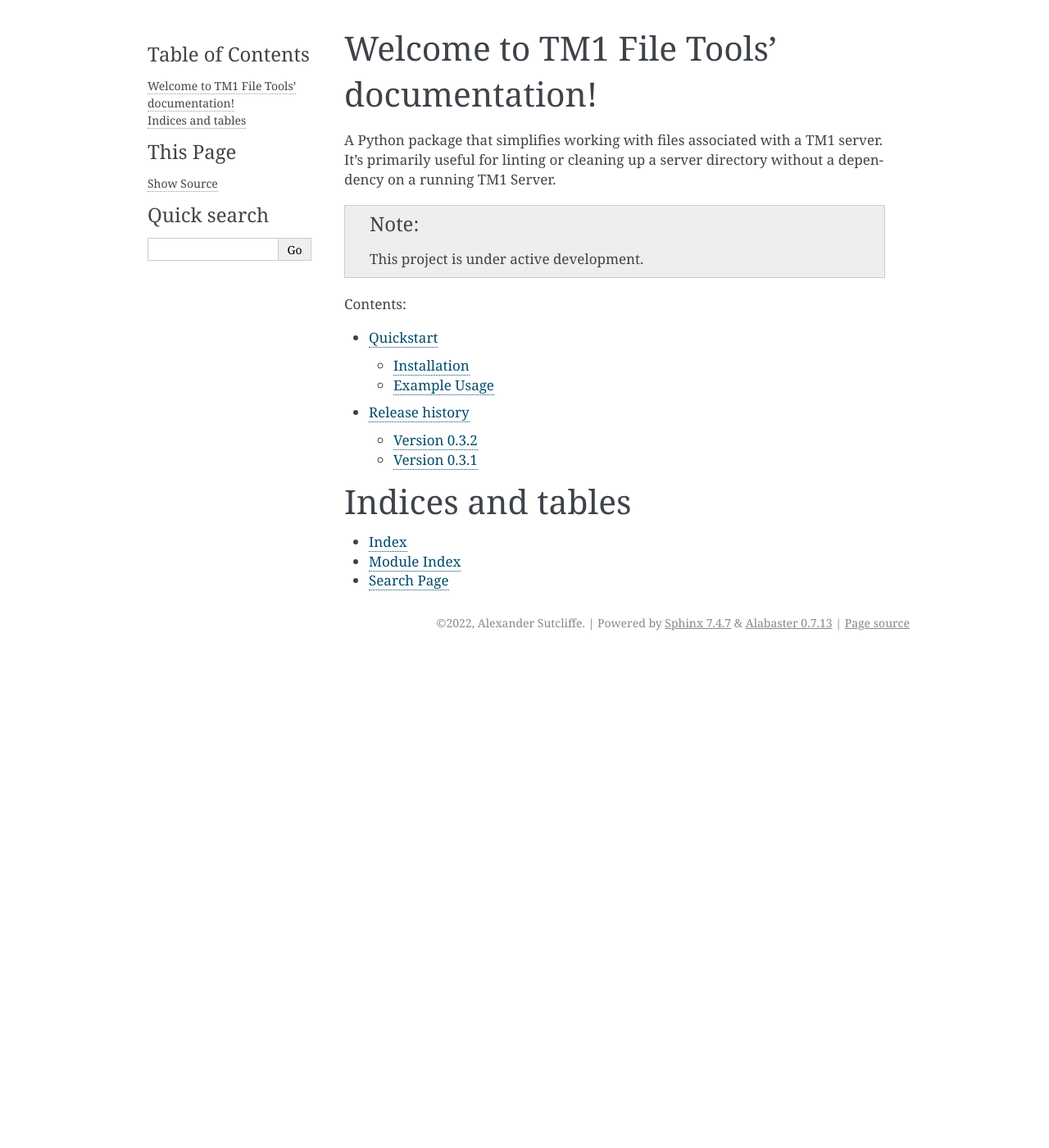
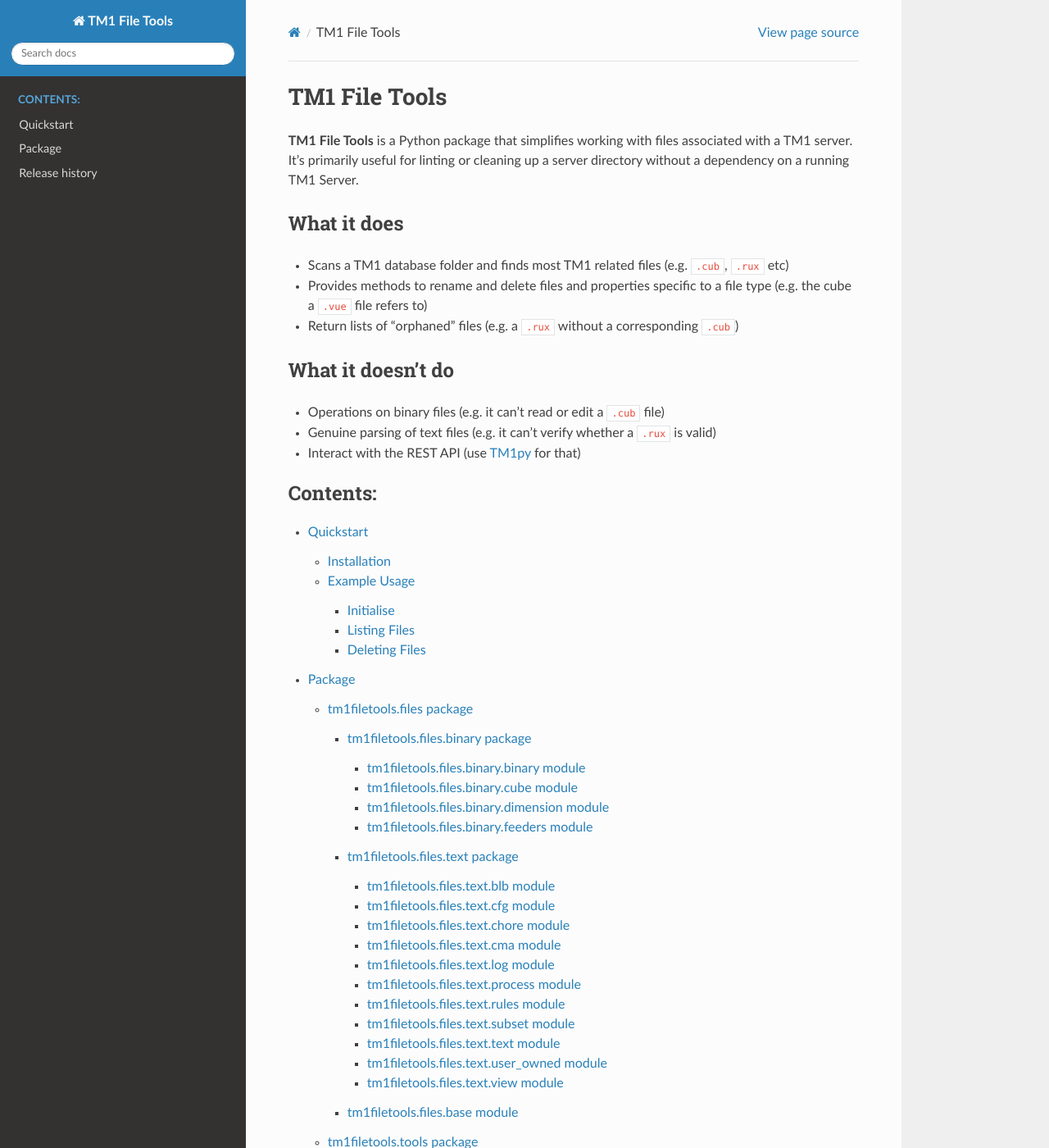
Before and after one commit to scrambldchannel/tm1-file-tools, a Sphinx documentation site: the page built from docs/source/index.rst, in a window 1280 px wide and 1400 px high. Shown: the whole window at 82% size. Built offline with Sphinx 7.4.7 and the Read the Docs theme 2.0.0, drawn with Linux system fonts in a browser that asks for light colours; some of the changed text lies outside the part shown.

Commit message:
docs: basic autodoc setup

```diff
--- a/docs/source/conf.py
+++ b/docs/source/conf.py
@@ -16,8 +16,8 @@
 
 extensions = [
     "sphinx.ext.autodoc",
-    # 'sphinxcontrib_github_alt',
-    # 'pydata_sphinx_theme',
+    "sphinx.ext.autosummary",
+    "sphinx_rtd_theme",
 ]
 github_project_url = "https://github.com/scrambldchannel/tm1-file-tools"
 
@@ -28,7 +28,7 @@
 # -- Options for HTML output -------------------------------------------------
 # https://www.sphinx-doc.org/en/master/usage/configuration.html#options-for-html-output
 
-# html_theme = "pydata_sphinx_theme"
+html_theme = "sphinx_rtd_theme"
 html_static_path = ["_static"]
 
 # The name of the Pygments (syntax highlighting) style to use.
--- /dev/null
+++ b/docs/source/generated/tm1filetools.files.binary.rst
@@ -0,0 +1,35 @@
+tm1filetools.files.binary package
+=================================
+
+
+tm1filetools.files.binary.binary module
+---------------------------------------
+
+.. automodule:: tm1filetools.files.binary.binary
+   :members:
+   :undoc-members:
+   :show-inheritance:
+
+tm1filetools.files.binary.cube module
+-------------------------------------
+
+.. automodule:: tm1filetools.files.binary.cube
+   :members:
+   :undoc-members:
+   :show-inheritance:
+
+tm1filetools.files.binary.dimension module
+------------------------------------------
+
+.. automodule:: tm1filetools.files.binary.dimension
+   :members:
+   :undoc-members:
+   :show-inheritance:
+
+tm1filetools.files.binary.feeders module
+----------------------------------------
+
+.. automodule:: tm1filetools.files.binary.feeders
+   :members:
+   :undoc-members:
+   :show-inheritance:
--- /dev/null
+++ b/docs/source/generated/tm1filetools.files.rst
@@ -0,0 +1,17 @@
+tm1filetools.files package
+==========================
+
+
+.. toctree::
+   :maxdepth: 2
+
+   tm1filetools.files.binary
+   tm1filetools.files.text
+
+tm1filetools.files.base module
+------------------------------
+
+.. automodule:: tm1filetools.files.base
+   :members:
+   :undoc-members:
+   :show-inheritance:
--- /dev/null
+++ b/docs/source/generated/tm1filetools.files.text.rst
@@ -0,0 +1,91 @@
+tm1filetools.files.text package
+===============================
+
+
+tm1filetools.files.text.blb module
+----------------------------------
+
+.. automodule:: tm1filetools.files.text.blb
+   :members:
+   :undoc-members:
+   :show-inheritance:
+
+tm1filetools.files.text.cfg module
+----------------------------------
+
+.. automodule:: tm1filetools.files.text.cfg
+   :members:
+   :undoc-members:
+   :show-inheritance:
+
+tm1filetools.files.text.chore module
+------------------------------------
+
+.. automodule:: tm1filetools.files.text.chore
+   :members:
+   :undoc-members:
+   :show-inheritance:
+
+tm1filetools.files.text.cma module
+----------------------------------
+
+.. automodule:: tm1filetools.files.text.cma
+   :members:
+   :undoc-members:
+   :show-inheritance:
+
+tm1filetools.files.text.log module
+----------------------------------
+
+.. automodule:: tm1filetools.files.text.log
+   :members:
+   :undoc-members:
+   :show-inheritance:
+
+tm1filetools.files.text.process module
+--------------------------------------
+
+.. automodule:: tm1filetools.files.text.process
+   :members:
+   :undoc-members:
+   :show-inheritance:
+
+tm1filetools.files.text.rules module
+------------------------------------
+
+.. automodule:: tm1filetools.files.text.rules
+   :members:
+   :undoc-members:
+   :show-inheritance:
+
+tm1filetools.files.text.subset module
+-------------------------------------
+
+.. automodule:: tm1filetools.files.text.subset
+   :members:
+   :undoc-members:
+   :show-inheritance:
+
+tm1filetools.files.text.text module
+-----------------------------------
+
+.. automodule:: tm1filetools.files.text.text
+   :members:
+   :undoc-members:
+   :show-inheritance:
+
+tm1filetools.files.text.user\_owned module
+------------------------------------------
+
+.. automodule:: tm1filetools.files.text.user_owned
+   :members:
+   :undoc-members:
+   :show-inheritance:
+
+tm1filetools.files.text.view module
+-----------------------------------
+
+.. automodule:: tm1filetools.files.text.view
+   :members:
+   :undoc-members:
+   :show-inheritance:
--- /dev/null
+++ b/docs/source/generated/tm1filetools.rst
@@ -0,0 +1,9 @@
+Package
+=======
+
+
+.. toctree::
+   :maxdepth: 2
+
+   tm1filetools.files
+   tm1filetools.tools
--- /dev/null
+++ b/docs/source/generated/tm1filetools.tools.rst
@@ -0,0 +1,11 @@
+tm1filetools.tools package
+==========================
+
+
+tm1filetools.tools.filetool module
+----------------------------------
+
+.. automodule:: tm1filetools.tools.filetool
+   :members:
+   :undoc-members:
+   :show-inheritance:
--- a/docs/source/index.rst
+++ b/docs/source/index.rst
@@ -3,22 +3,38 @@
    You can adapt this file completely to your liking, but it should at least
    contain the root `toctree` directive.
 
-Welcome to TM1 File Tools' documentation!
-==========================================
+TM1 File Tools
+==============
 
-A Python package that simplifies working with files associated with a
-TM1 server. It’s primarily useful for linting or cleaning up a server
-directory without a dependency on a running TM1 Server.
+**TM1 File Tools** is a Python package that simplifies working with files associated with a
+TM1 server. It’s primarily useful for linting or cleaning up a server directory without a dependency on a running TM1 Server.
 
-.. note::
+What it does
+------------
 
-   This project is under active development.
+-  Scans a TM1 database folder and finds most TM1 related files
+   (e.g. ``.cub``, ``.rux`` etc)
+-  Provides methods to rename and delete files and properties specific
+   to a file type (e.g. the cube a ``.vue`` file refers to)
+-  Return lists of “orphaned” files (e.g. a ``.rux`` without a
+   corresponding ``.cub``)
+
+What it doesn’t do
+------------------
+
+-  Operations on binary files (e.g. it can’t read or edit a ``.cub``
+   file)
+-  Genuine parsing of text files (e.g. it can’t verify whether a
+   ``.rux`` is valid)
+-  Interact with the REST API (use
+   `TM1py <https://github.com/cubewise-code/tm1py>`__ for that)
 
 .. toctree::
-   :maxdepth: 2
+   :maxdepth: 6
    :caption: Contents:
 
    quickstart
+   generated/tm1filetools
    history
 
 Indices and tables
```
